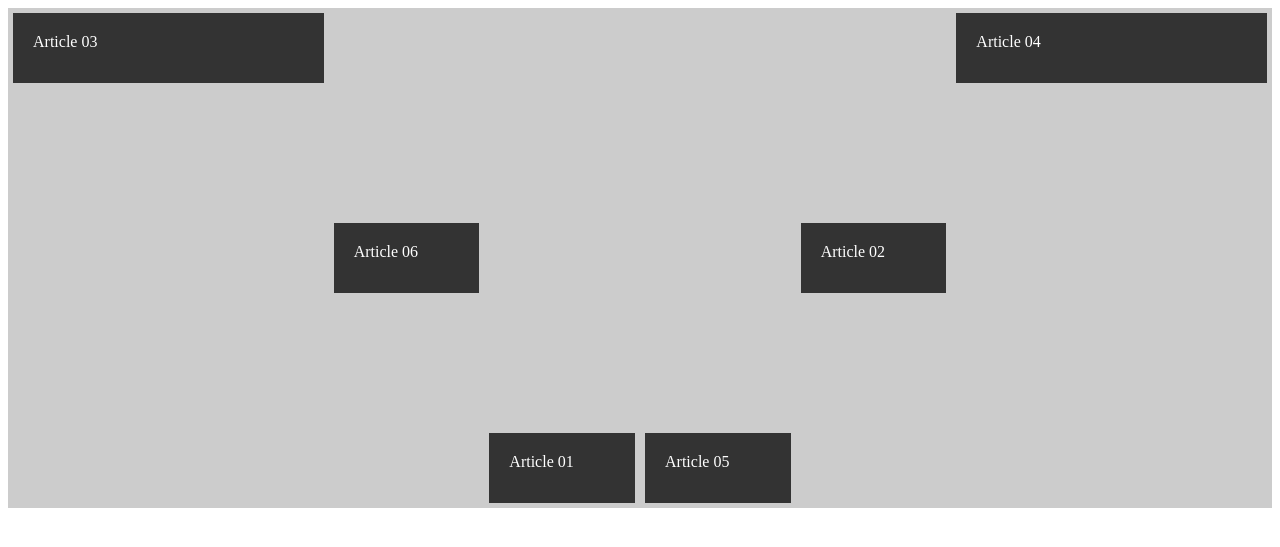
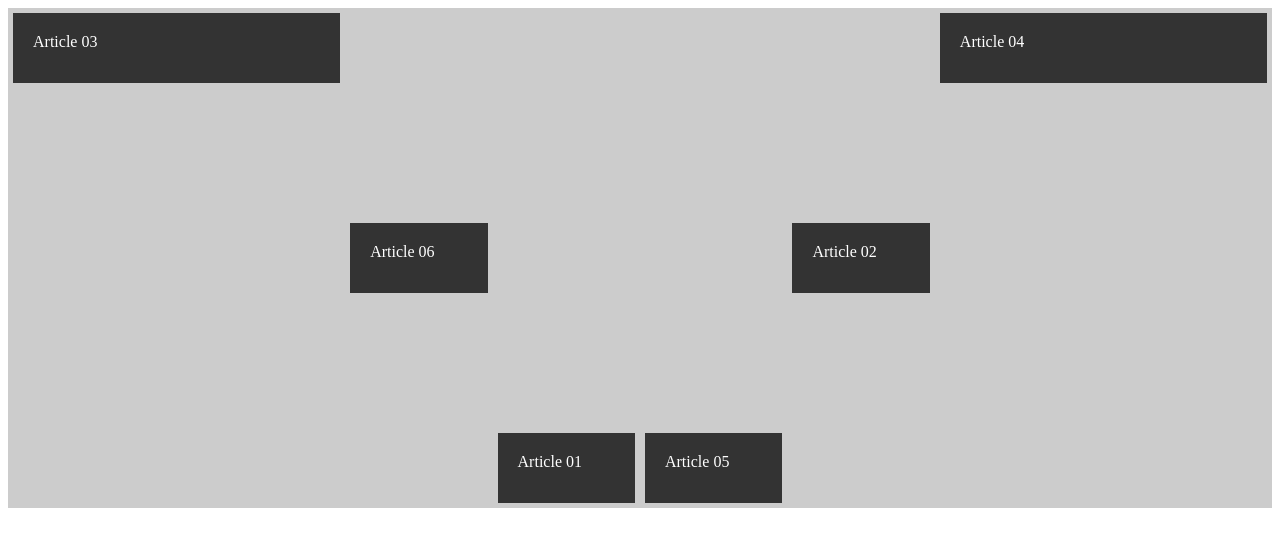
Before and after one commit to Under0Cover/Cursos_Site_Node_Studio, a PHP site: page / in a window 1280 px wide. Shown: the top 547 px of the page. Run offline with PHP 8.4, Linux system fonts and the light colour scheme.

Commit message:
CSS- FlexBox

```diff
--- a/FlexBox/css/style.css
+++ b/FlexBox/css/style.css
@@ -1,5 +1,5 @@
 .container {background-color: #ccc; height: 500px; display: flex; flex-direction: row; flex-wrap: wrap; justify-content: flex-start; align-items: flex-start; align-content: stretch;}
-.item {background-color: #333; color: #fff; padding: 20px; margin: 5px; height: 30px; flex-grow: 1;}
+.item {background-color: #333; color: #fff; padding: 20px; margin: 5px; height: 30px; flex-grow: 1; flex-basis: 50px; flex-shrink: 1;}
 .article-01 {order: 3; align-self: flex-end;}
 .article-02 {order: 5; align-self: center;}
 .article-03 {order: 1; flex-grow: 5;}
```
